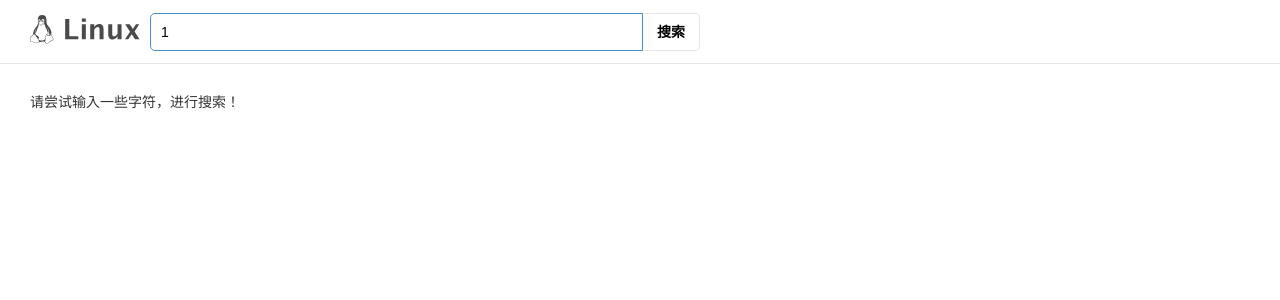
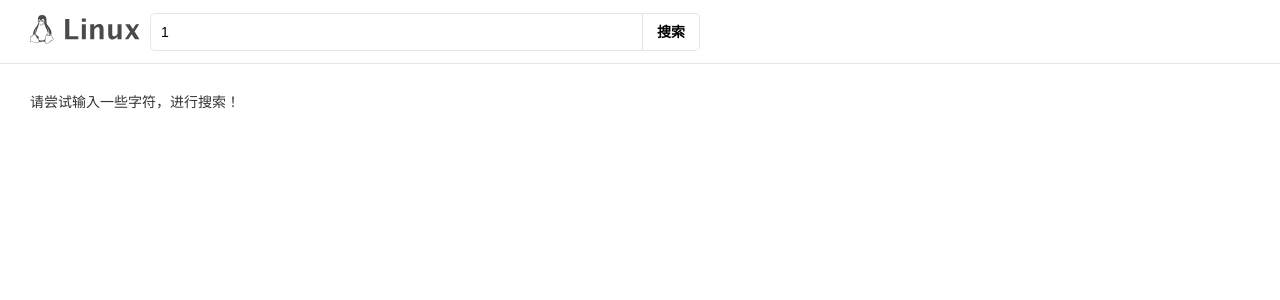
Before and after one commit to PhilipDing/linux, a Vue app: page /#/1 in a window 1280 px wide. Shown: the top 300 px of the page. Built offline with nearby package versions, Linux system fonts and the light colour scheme.

Commit message:
add ignorecase.

```diff
--- a/index.html
+++ b/index.html
@@ -23,7 +23,9 @@
     <script>
         (function() {
             if('serviceWorker' in navigator) {
-                navigator.serviceWorker.register('/linux-command/service-worker.js');
+                if (window.location.hostname !== 'localhost') {
+                    navigator.serviceWorker.register('/linux-command/service-worker.js');
+                }
             }
         })();
     </script>
--- a/src/components/CDetail.vue
+++ b/src/components/CDetail.vue
@@ -16,7 +16,7 @@ export default {
     },
     methods: {
         loadContent() {
-            this.name = 'lc-' + this.command.replace('/', '_');
+            this.name = 'lc-' + this.command.replace('/', '_').toLowerCase();
         }
     },
     mounted() {
--- a/src/components/CInput.vue
+++ b/src/components/CInput.vue
@@ -2,7 +2,7 @@
     <div class="c-input">
         <input
             v-model.trim="searchKey"
-            autofocus
+            :autofocus="autofocus"
             :placeholder="placeholder"
             @blur="onBlur"
             @keyup.up="onUp"
@@ -31,6 +31,10 @@ import Vue from 'vue'
 
 export default {
     props: {
+        autofocus: {
+            type: Boolean,
+            default: true
+        },
         command: {
             type: Array,
             default: []
@@ -108,7 +112,7 @@ export default {
         kPoint(val) {
             val = val || '';
             const rest = val.substr(this.searchKey.length);
-            return `<span style="color:#f00;">${this.searchKey}</span>${rest}`;
+            return `<span style="color:#f00;">${(this.searchKey || '').toLowerCase()}</span>${rest}`;
         },
     },
     watch: {
@@ -127,7 +131,7 @@ export default {
             }
 
             this.displaySearchList = true;
-            this.filtered = this.command.filter(c => c.title.indexOf(value) === 0);
+            this.filtered = this.command.filter(c => c.title.indexOf(value.toLowerCase()) === 0);
         }
     }
 }
--- a/src/components/CList.vue
+++ b/src/components/CList.vue
@@ -12,7 +12,14 @@
 
 <script>
 export default {
-    props: ['command', 'searchKey'],
+    props: {
+        command: {
+            default: []
+        },
+        searchKey: {
+            default: ''
+        }
+    },
     data() {
         return {
             filtered: []
@@ -20,12 +27,12 @@ export default {
     },
     methods: {
         kPoint(val) {
-            return val.replace(this.searchKey, '<span style="color:#f00;">' + this.searchKey + '</span>');
+            return val.replace((this.searchKey || '').toLowerCase(), '<span style="color:#f00;">' + (this.searchKey || '').toLowerCase() + '</span>');
         }
     },
     watch: {
         searchKey(val) {
-            this.filtered = this.command.filter(c => c.title.indexOf(val) > -1);
+            this.filtered = this.command.filter(c => c.title.indexOf((val || '').toLowerCase()) > -1);
         }
     }
 }
--- a/src/pages/Category.vue
+++ b/src/pages/Category.vue
@@ -4,7 +4,7 @@
             <router-link :to="{ name: 'home' }">
                 <img class="logo" src="../assets/logo.svg">
             </router-link>
-            <c-input class="search" :command="command" @selected="onItemSelected"></c-input>
+            <c-input class="search" ::autofocus="false" :command="command" @selected="onItemSelected"></c-input>
             <div class="placeholder"></div>
         </header>
 
--- a/src/pages/Result.vue
+++ b/src/pages/Result.vue
@@ -8,6 +8,7 @@
                 class="search"
                 :command="command"
                 :auto-complete="showDetail"
+                :autofocus="false"
                 :default-value="$route.params.command"
                 @selected="onItemSelected"
                 @changed="onChanged">
@@ -48,10 +49,10 @@ export default {
                 return
             }
 
-            this.$router.push({ name: 'detail', params: { command } })
+            this.$router.push({ name: 'detail', params: { command: command.toLowerCase() } })
         },
         loadContent() {
-            const findOne = this.command.find(c => c.title === this.$route.params.command)
+            const findOne = this.command.find(c => c.title.toLowerCase() === this.$route.params.command.toLowerCase())
             this.showDetail = !!findOne;
         }
     },
--- a/src/pages/Search.vue
+++ b/src/pages/Search.vue
@@ -45,7 +45,11 @@ export default {
     },
     methods: {
         onItemSelected({ command }) {
-            this.$router.push({ name: 'detail', params: { command } })
+            if (!command) {
+                return;
+            }
+
+            this.$router.push({ name: 'detail', params: { command: command.toLowerCase() } })
         }
     },
     components: {
```
Also changed, not shown: 1 other file (tests, documents, lock files or other folders).
